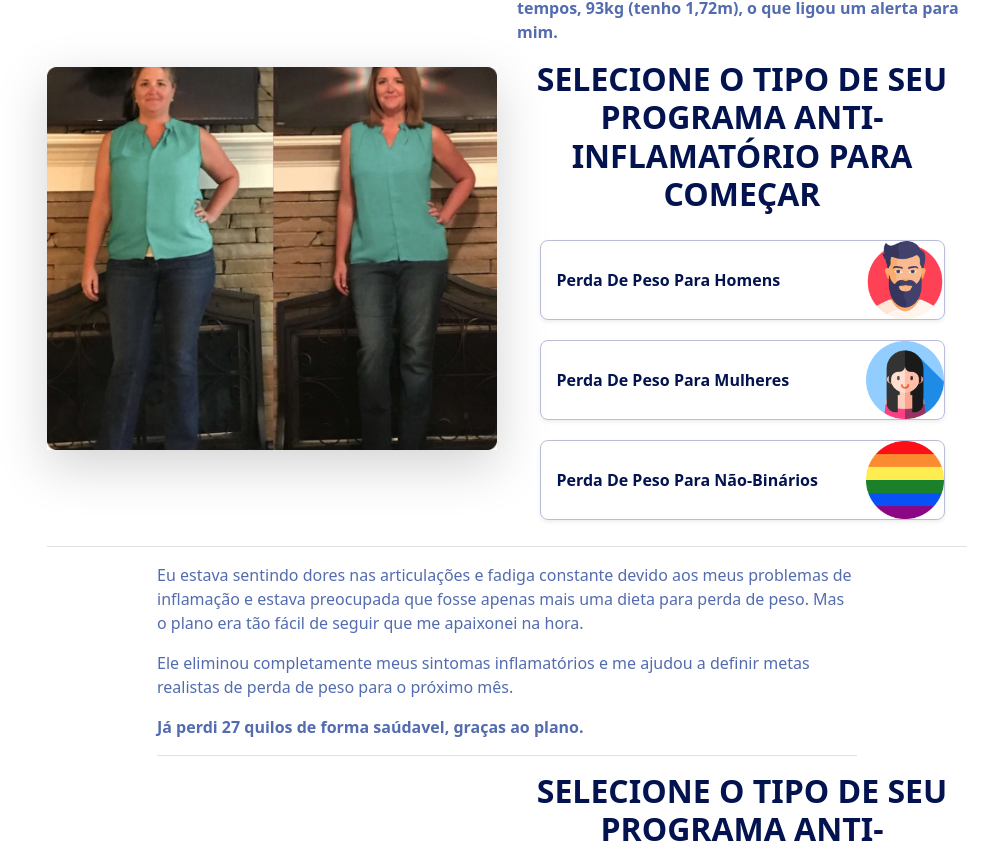
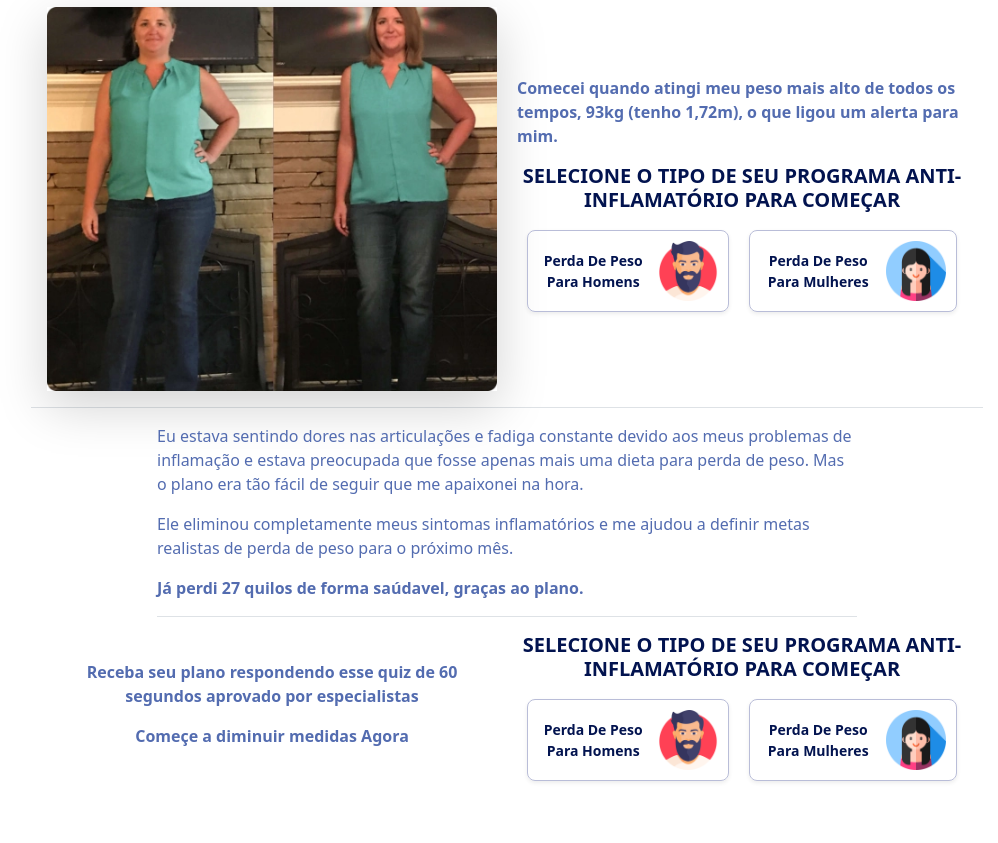
Before and after one commit to wopgan/lucas, a Next.js app: page / in a window 1280 px wide. Shown: the part 242-1085 px from the top of the page, without its empty margins (133-1131 px from the left). After the commit the page ends 1033 px from the top, so only its background shows below. Built offline with nearby package versions, Linux system fonts and the light colour scheme.

Commit message:
minor adjusts

```diff
--- a/src/components/ProtectedPageWrapper.js
+++ b/src/components/ProtectedPageWrapper.js
@@ -6,8 +6,8 @@ function ProtectedPageWrapper({ children }) {
 
   const pages = [
     "/",
+    "/familiarizado",
     "/dieta_anti-inflamatoria",
-    "/familiarizado",
     "/corpo_atual",
     "/corpo_desejado",
     "/sintomas",
--- a/src/pages/depoimento.js
+++ b/src/pages/depoimento.js
@@ -8,7 +8,7 @@ const Depoimento = () => {
       <ProgressBar progress="64%" />
       <main className="main-container">
         <div className="depoimento">
-          <img src="images/depoimento.png" alt="depoimento" className="m-3" />
+          <img src="images/depoimento.jpg" alt="depoimento" className="m-3" />
         </div>
         <h1 className="text-center fw-bold my-3">
           “O plano é superfácil de seguir. Perdi 15 quilos e meu cansaço
--- a/src/pages/dieta_anti-inflamatoria.js
+++ b/src/pages/dieta_anti-inflamatoria.js
@@ -25,7 +25,7 @@ const DietaAntiInflamatoria = () => {
           <li>Sono melhorado</li>
           <li>Rejuvenescimento</li>
         </ul>
-        <ContinueButton nextPage="/familiarizado" />
+        <ContinueButton nextPage="/corpo_atual" />
       </main>
     </ProtectedPageWrapper>
   );
--- a/src/pages/familiarizado.js
+++ b/src/pages/familiarizado.js
@@ -17,7 +17,7 @@ const Familiarizado = () => {
           sintomas?
         </h1>
         <SingleChoice
-          nextPage="/corpo_atual"
+          nextPage="/dieta_anti-inflamatoria"
           keyName="conhecimento"
           array={data}
         />
--- a/src/pages/index.js
+++ b/src/pages/index.js
@@ -1,14 +1,11 @@
 import { useEffect } from "react";
-import SingleChoice from "@/components/SingleChoice";
+import useSaveData from "../../hooks/useSaveData";
 
 const Main = () => {
+  const { handleSaveData } = useSaveData();
   const data = [
     { data: "Perda De Peso Para Homens", img: "images/gender/man.png" },
     { data: "Perda De Peso Para Mulheres", img: "images/gender/woman.png" },
-    {
-      data: "Perda De Peso Para Não-Binários",
-      img: "images/gender/rainbow.png",
-    },
   ];
 
   useEffect(() => {
@@ -20,10 +17,10 @@ const Main = () => {
         <img src="images/logo.png" alt="PercaMais" />
       </header>
       <main className="index-container">
-        <h1 className="fw-bold text-center m-4">
+        <h2 className="fw-bold text-center m-4">
           "Oi, Eu sou a Carla e estou usando o plano Perca Mais há seis meses"
-        </h1>
-        <div className="carla-container border-bottom mb-3">
+        </h2>
+        <div className="carla-container border-bottom mb-3 p-3">
           <div className="carla-img shadow-lg">
             <img src="images/carla.webp" alt="Carla" />
           </div>
@@ -32,15 +29,26 @@ const Main = () => {
               Comecei quando atingi meu peso mais alto de todos os tempos, 93kg
               (tenho 1,72m), o que ligou um alerta para mim.
             </p>
-            <h2 className="fw-bold">
+            <h2 className="fs-5 fw-bold">
               SELECIONE O TIPO DE SEU PROGRAMA ANTI-INFLAMATÓRIO PARA COMEÇAR
             </h2>
-            <div>
-              <SingleChoice
-                nextPage="/dieta_anti-inflamatoria"
-                keyName="genero"
-                array={data}
-              />
+            <div
+              className="options-container text-center"
+              onClick={() =>
+                handleSaveData("/familiarizado", "genero", `${data[0].data}`)
+              }
+            >
+              <div className="options shadow-sm fw-bold">
+                {data[0].data} <img src={data[0].img} alt={data[0].img} />
+              </div>
+              <div
+                className="options shadow-sm fw-bold"
+                onClick={() =>
+                  handleSaveData("/familiarizado", "genero", `${data[1].data}`)
+                }
+              >
+                {data[1].data} <img src={data[1].img} alt={data[1].img} />
+              </div>
             </div>
           </div>
         </div>
@@ -70,14 +78,27 @@ const Main = () => {
             </p>
           </div>
           <div className="carla-col">
-            <h2 className="fw-bold">
+            <h2 className="fs-5 fw-bold">
               SELECIONE O TIPO DE SEU PROGRAMA ANTI-INFLAMATÓRIO PARA COMEÇAR
             </h2>
-            <SingleChoice
-              nextPage="/dieta_anti-inflamatoria"
-              keyName="genero"
-              array={data}
-            />
+            <div
+              className="options-container text-center"
+              onClick={() =>
+                handleSaveData("/familiarizado", "genero", `${data[0].data}`)
+              }
+            >
+              <div className="options shadow-sm fw-bold">
+                {data[0].data} <img src={data[0].img} alt={data[0].img} />
+              </div>
+              <div
+                className="options shadow-sm fw-bold"
+                onClick={() =>
+                  handleSaveData("/familiarizado", "genero", `${data[1].data}`)
+                }
+              >
+                {data[1].data} <img src={data[1].img} alt={data[1].img} />
+              </div>
+            </div>
           </div>
         </div>
       </main>
--- /dev/null
+++ b/src/styles/SingleChoiceIndex.module.css
@@ -0,0 +1,21 @@
+.options {
+  display: flex;
+  flex-direction: row;
+  justify-content: space-between;
+  align-items: center;
+  max-width: 600px;
+  width: 90%;
+  font-weight: bold;
+  color: #02134f;
+  border: 1px solid #b9bdd8;
+  height: 80px;
+
+  border-radius: 8px;
+  margin: 10px;
+  cursor: pointer;
+  user-select: none;
+}
+
+.options img {
+  height: 100%;
+}
--- a/src/styles/globals.css
+++ b/src/styles/globals.css
@@ -63,6 +63,7 @@ h2 {
   align-items: center;
   justify-content: center;
   gap: 20px;
+  margin: 0 auto;
 }
 
 .carla-img {
@@ -74,11 +75,47 @@ h2 {
 }
 
 .carla-col {
+  display: flex;
+  flex-direction: column;
   max-width: 450px;
 }
 
 .carla-depoimento {
   max-width: 700px;
+  margin: 0 auto;
+}
+
+.options-container {
+  display: flex;
+  flex-direction: row;
+  width: 100%;
+  margin: 0 auto;
+}
+
+.options {
+  height: auto;
+  padding: 10px;
+  display: flex;
+  flex-direction: row;
+  align-items: center;
+  color: #02134f;
+  border: 1px solid #b9bdd8;
+  border-radius: 8px;
+  margin: 10px;
+  cursor: pointer;
+  user-select: none;
+  font-size: 14px;
+}
+
+.options img {
+  max-height: 60px;
+  margin-left: 10px;
+}
+
+@media (max-width: 402px) {
+  .options-container {
+    flex-wrap: wrap;
+  }
 }
 
 /* Página de depoimento */
```
Also changed, not shown: src/components/SingleChoiceIndex.js (added, +32 -0 lines), public/images/depoimento.jpg (added), public/images/depoimento.png (deleted).
